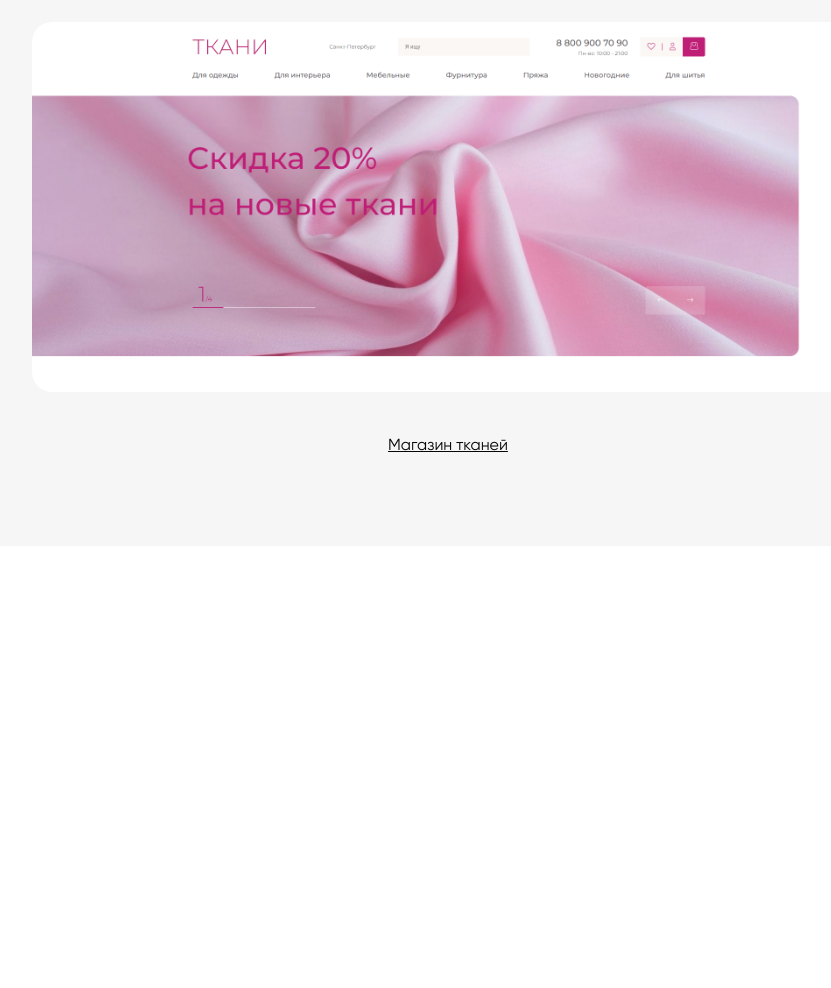
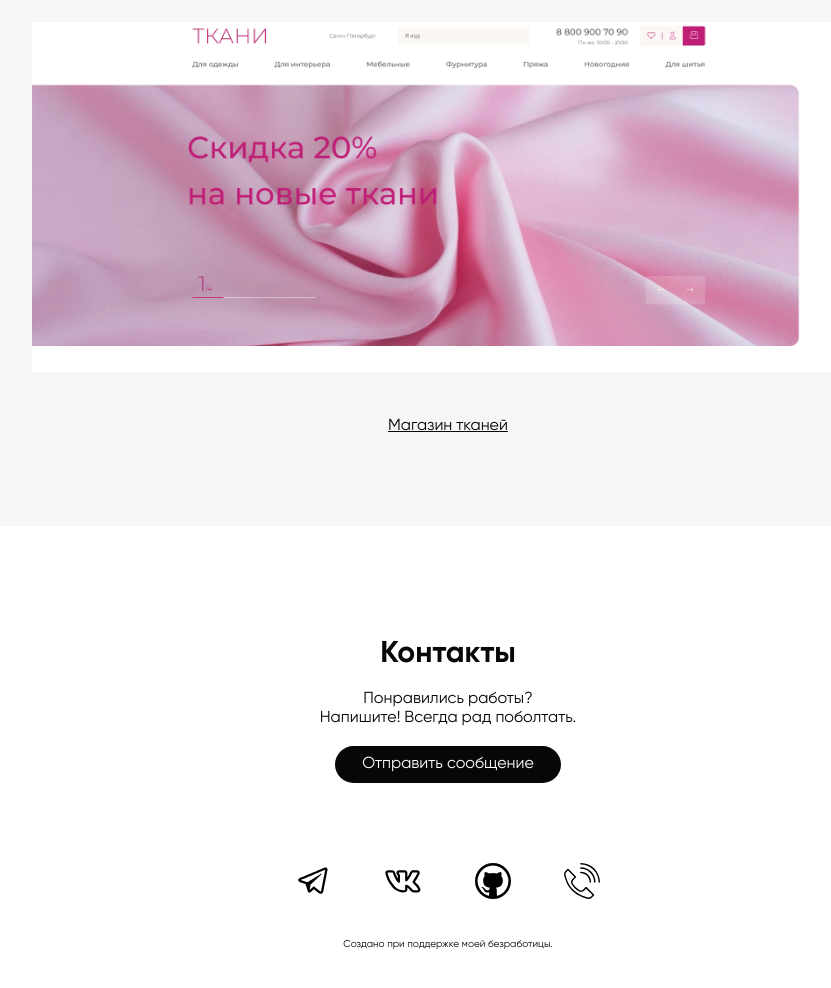
Before and after one commit to AlexWayke/portfolio, a plain HTML site: page index.html in a window 1280 px wide. Shown: the part 2313-3301 px from the top of the page, without its empty margins (192-1023 px from the left). Before the commit the page ends 2859 px from the top, so only its background shows below. Drawn offline with Linux system fonts and the light colour scheme.

Commit message:
Full base page

```diff
--- a/index.html
+++ b/index.html
@@ -168,16 +168,46 @@
                         Портфолио
                     </h2>
                     <div class="portfolio-img">
-                        <a href="https://alexwayke.github.io/cloth/">
+                        <a href="https://alexwayke.github.io/cloth/" target="_blank">
                             <img src="/src/portfolio/cloth.png" alt="image">
                         </a>
                     </div>
-                    <a href="https://alexwayke.github.io/cloth/" class="portfolio-link">Магазин тканей</a>
+                    <a href="https://alexwayke.github.io/cloth/" class="portfolio-link" target="_blank">
+                        Магазин тканей
+                    </a>
                 </div>
             </section>
         </main>
         <footer class="footer">
-
+            <div class="footer-wrapper container">
+                <h2 class="footer-title">
+                    Контакты
+                </h2>
+                <div class="footer-text">
+                    Понравились работы?<br>
+                    Напишите! Всегда рад поболтать.
+                </div>
+                <button class="footer-btn">
+                    Отправить сообщение
+                </button>
+                <div class="footer-social">
+                    <a href="https://t.me/JoseAlehandr" class="footer-social--link">
+                        <img class="footer-social--img" src="/src/footer/telegram.svg" alt="/">
+                    </a>
+                    <a href="https://vk.com/yuhcha" class="footer-social--link">
+                        <img class="footer-social--img" src="/src/footer/vk.svg" alt="/">
+                    </a>
+                    <a href="https://github.com/AlexWayke" class="footer-social--link">
+                        <img class="footer-social--img" src="/src/footer/github.svg" alt="/">
+                    </a>
+                    <a href="tel:+79879683321" class="footer-social--link">
+                        <img class="footer-social--img" src="/src/footer/phone.svg" alt="/">
+                    </a>
+                </div>
+                <div class="footer-subtitle">
+                    Создано при поддержке моей безработицы.
+                </div>
+            </div>
         </footer>
     </div>
 </body>
--- a/scss/style.scss
+++ b/scss/style.scss
@@ -268,8 +268,7 @@ main {
         width: 100%;
         overflow: hidden;
         margin-bottom: 45px;
-        border-radius: 20px;
-        height: 370px;
+        height: 27.3vw;
 
         & img {
             width: 100%;
@@ -292,3 +291,66 @@ main {
         }
     }
 }
+
+// Footer =============================
+.footer {
+    padding: 110px 0;
+    &-wrapper {
+        display: flex;
+        flex-direction: column;
+        align-items: center;
+        text-align: center;
+    }
+    &-title {
+        margin-bottom: 1.4vw;
+    }
+    &-text {
+        font-size: 1.25vw;
+        line-height: 1.2em;
+        margin-bottom: 1.4vw;
+    }
+    &-btn {
+        display: inline-block;
+        padding: 0.7vw 2.1vw;
+        border-radius: 1.7vw;
+        background-color: #070707;
+        color: #fff;
+        font-size: 1.25vw;
+        line-height: 1.2em;
+        margin-bottom: 80px;
+        transition: all .5s ease;
+        box-shadow: 0px 14px 10px 0px rgba(34, 60, 80, 0);
+
+        &:hover {
+            margin: -5px 0 85px;
+            box-shadow: 0px 14px 10px -5px rgba(34, 60, 80, 0.3);
+        }
+    }
+    &-social {
+        width: 100%;
+        height: 2.8vw;
+        margin-bottom: 40px;
+        display: flex;
+        flex-direction: row;
+        gap: 4.2vw;
+
+        &--link {
+            display: block;
+            &:first-child {
+                margin-left: auto;
+            }
+            &:last-child {
+                margin-right: auto;
+            }
+        }
+        &--img {
+            height: 100%;
+            transition: all 0.3s ease;
+            &:hover {
+                height: 110%;
+            }
+        }
+    }
+    &-subtitle {
+    }
+}
```
Also changed, not shown: css/style.css, src/footer/github.svg (added), src/footer/phone.svg (added), src/footer/telegram.svg (added), src/footer/vk.svg (added).
